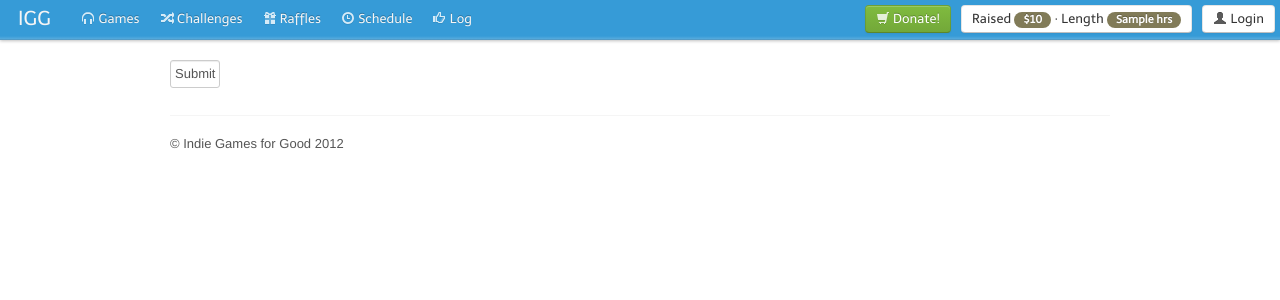
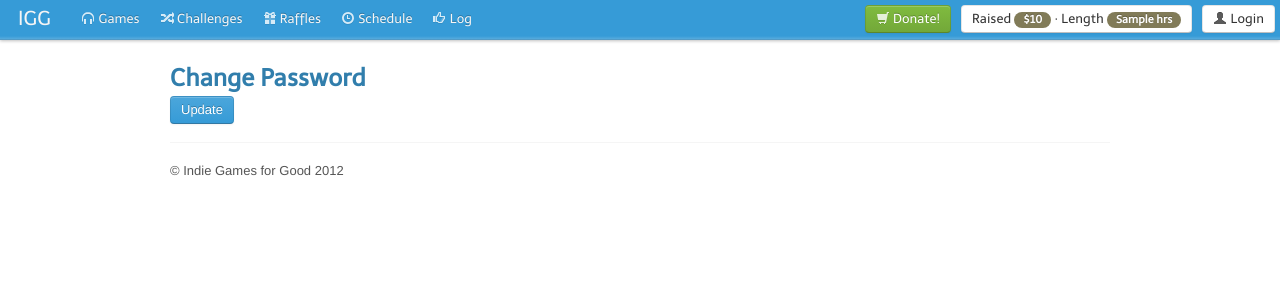
Before and after one commit to IndieGamesForGood/IGG-v2, a Django app: template src/igg/marathon/templates/registration/password_change_form.html in a window 1280 px wide. Shown: the top 300 px of the page. Run offline with Django 3.2, Linux system fonts and the light colour scheme; the template is opened without the code that fills it: most values are stand-ins (such as "Sample title", 1, 10 or a date in 2020); some libraries are stand-ins or nearby versions.

Commit message:
Password change form.

```diff
--- a/src/igg/marathon/forms.py
+++ b/src/igg/marathon/forms.py
@@ -1,5 +1,5 @@
 from django import forms
-from django.contrib.auth.models import User
+from django.contrib.auth.models import User, check_password
 from django.utils.translation import ugettext_lazy as _
 from django.core import validators as valids
 
--- a/src/igg/marathon/templates/marathon/userprofile_form.html
+++ b/src/igg/marathon/templates/marathon/userprofile_form.html
@@ -7,7 +7,7 @@
 
 {% block content %}
 <h2>{% trans "Profile" %}</h2>
-{% if profiled_updated %}<p><b>Updated!</b></p>{% endif %}
+{% if updated %}<p><b>Updated!</b></p>{% endif %}
 <form action="." method="POST">{% csrf_token %}
 {{ form.as_p }}
 <button type="submit" class="btn btn-primary">Update</button>
--- a/src/igg/marathon/templates/registration/password_change_form.html
+++ b/src/igg/marathon/templates/registration/password_change_form.html
@@ -1,10 +1,15 @@
 {% extends "base.html" %}
 {% load i18n %}
 
+{% block meta_description %}{% endblock %}
+{% block meta_keywords %}{% endblock %}
+{% block title %}{% trans "Games" %} :: {{ block.super }}{% endblock %}
+
 {% block content %}
-<form method="post" action=".">{% csrf_token %}
-  {{ form.as_p }}
-
-  <input type="submit" value="{% trans 'Submit' %}" />
+<h2>{% trans "Change Password" %}</h2>
+{% if updated %}<p><b>Updated!</b></p>{% endif %}
+<form action="." method="POST">{% csrf_token %}
+{{ form.as_p }}
+<button type="submit" class="btn btn-primary">Update</button>
 </form>
 {% endblock %}
--- a/src/igg/urls.py
+++ b/src/igg/urls.py
@@ -1,4 +1,5 @@
 from django.contrib.auth.decorators import login_required
+from django.contrib.auth.views import password_change
 from django.contrib.staticfiles.urls import staticfiles_urlpatterns
 from django.conf import settings
 from django.conf.urls import patterns, include, url
@@ -70,7 +71,8 @@ urlpatterns = patterns('',
   url(r'^donors/$', DonorListView.as_view(), name='donor_list'),
 
   url(r'^profile/$', login_required(ProfileEditView.as_view()), name='profile'),
-  url(r'^profile/password/$', login_required(ChangePasswordView.as_view()), name='change_password'),
+  url(r'^profile/password/$', password_change, name='change_password'),
+
 )
 
 # https://docs.djangoproject.com/en/dev/howto/static-files/#serving-static-files-in-development
```
Also changed, not shown: src/igg/marathon/views.py (+4 -7 lines).
